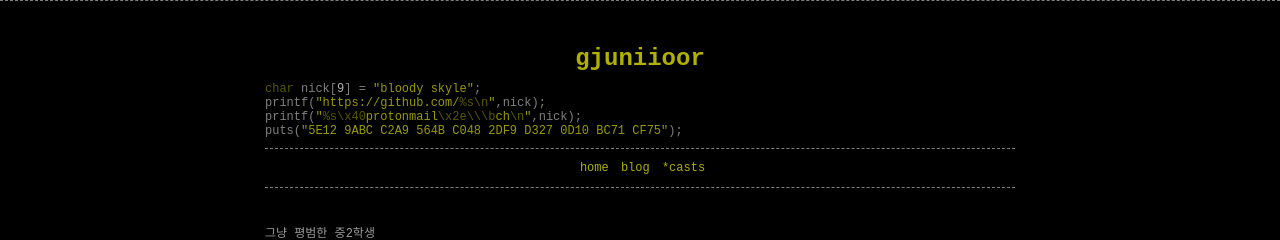
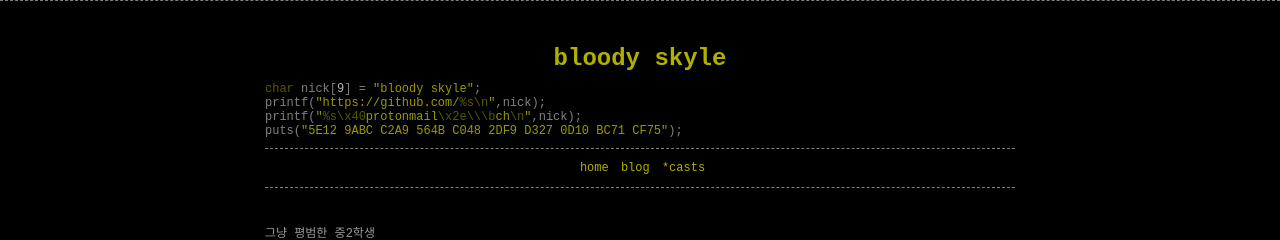
Before and after one commit to bloody-skyle/blog, a Jekyll site: the page built from index.md, in a window 1280 px wide. Shown: the top 240 px of the page. Built offline with Jekyll 4.4.1, drawn with Linux system fonts in a browser that asks for light colours.

Commit message:
이름 바꾸기

```diff
--- a/_includes/header.html
+++ b/_includes/header.html
@@ -1,6 +1,6 @@
 <header class="row">
   <div class="col-lg-8 col-lg-offset-2">
-    <h1 class="">gjuniioor</h1>
+    <h1 class="">bloody skyle</h1>
     <p>
     <span class="reserved">char</span> nick[<span class="number">9</span>] = <span class="string">"{{ site.nick }}"</span>;
     </p>
```
